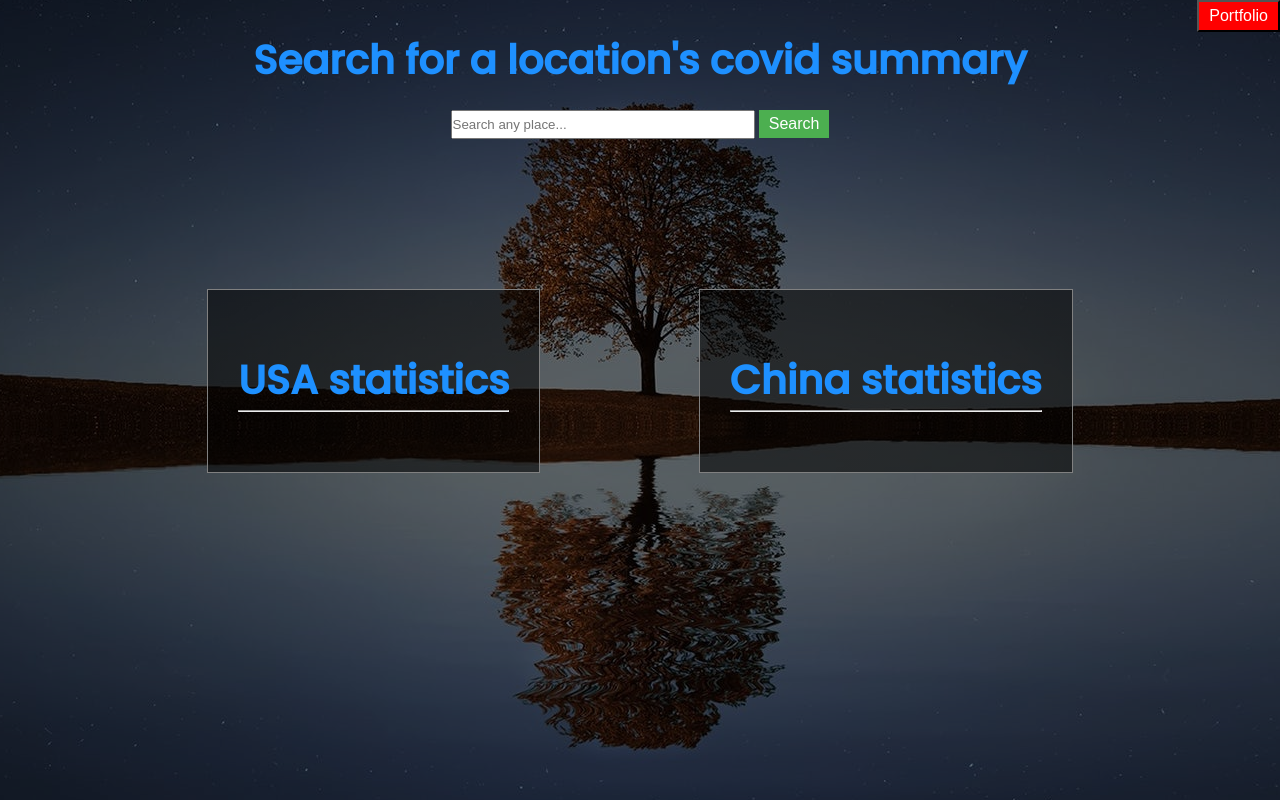
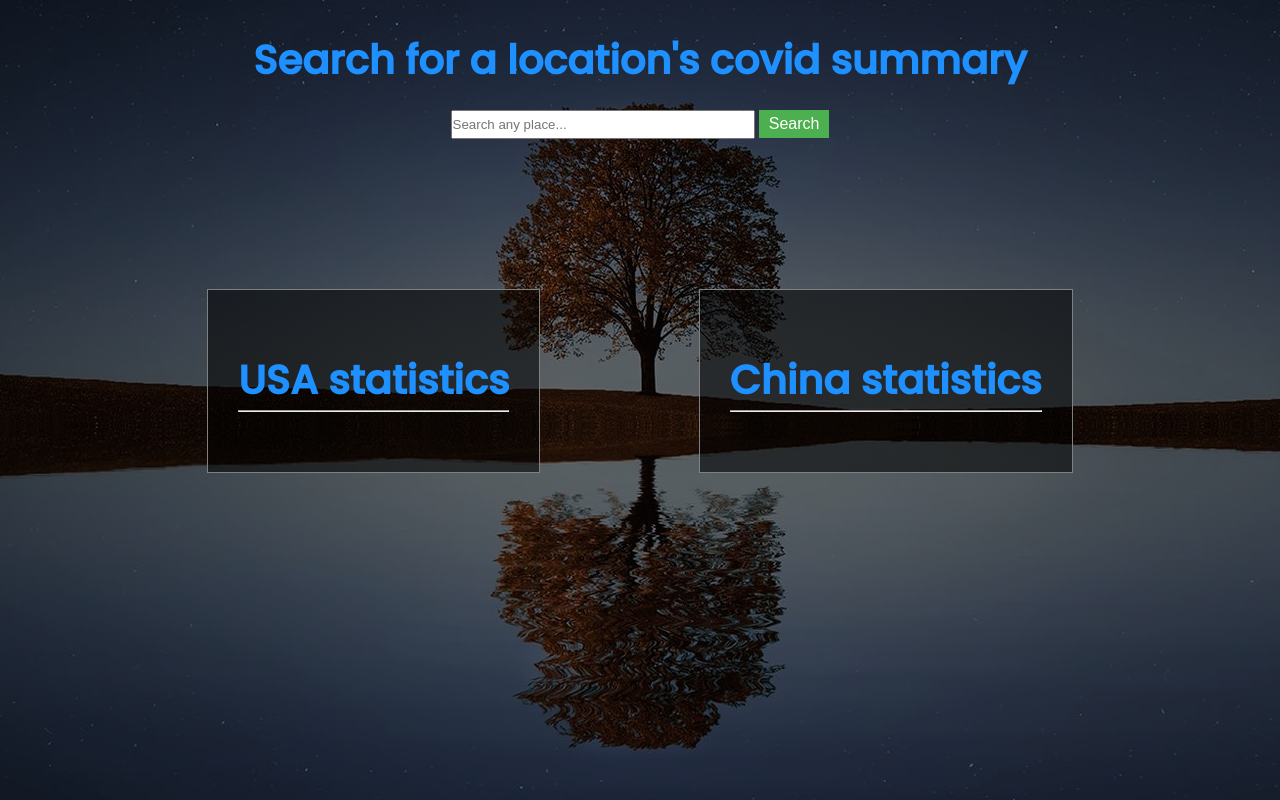
Before and after one commit to nacho185/covid-search, a plain HTML site: page index.html in a window 1280 px wide. Drawn offline with Linux system fonts and the light colour scheme; no server answers.

Commit message:
Update index.html

```diff
--- a/index.html
+++ b/index.html
@@ -13,9 +13,6 @@
     <title>map api</title>
   </head>
   <body>
-    <button id="back-to-portfolio">
-      <a href="https://nacho185.github.io/nacho185/">Portfolio</a>
-    </button>
     <div class="container">
       <!---->
       <h1 class="search">Search for a location's covid summary</h1>
```
